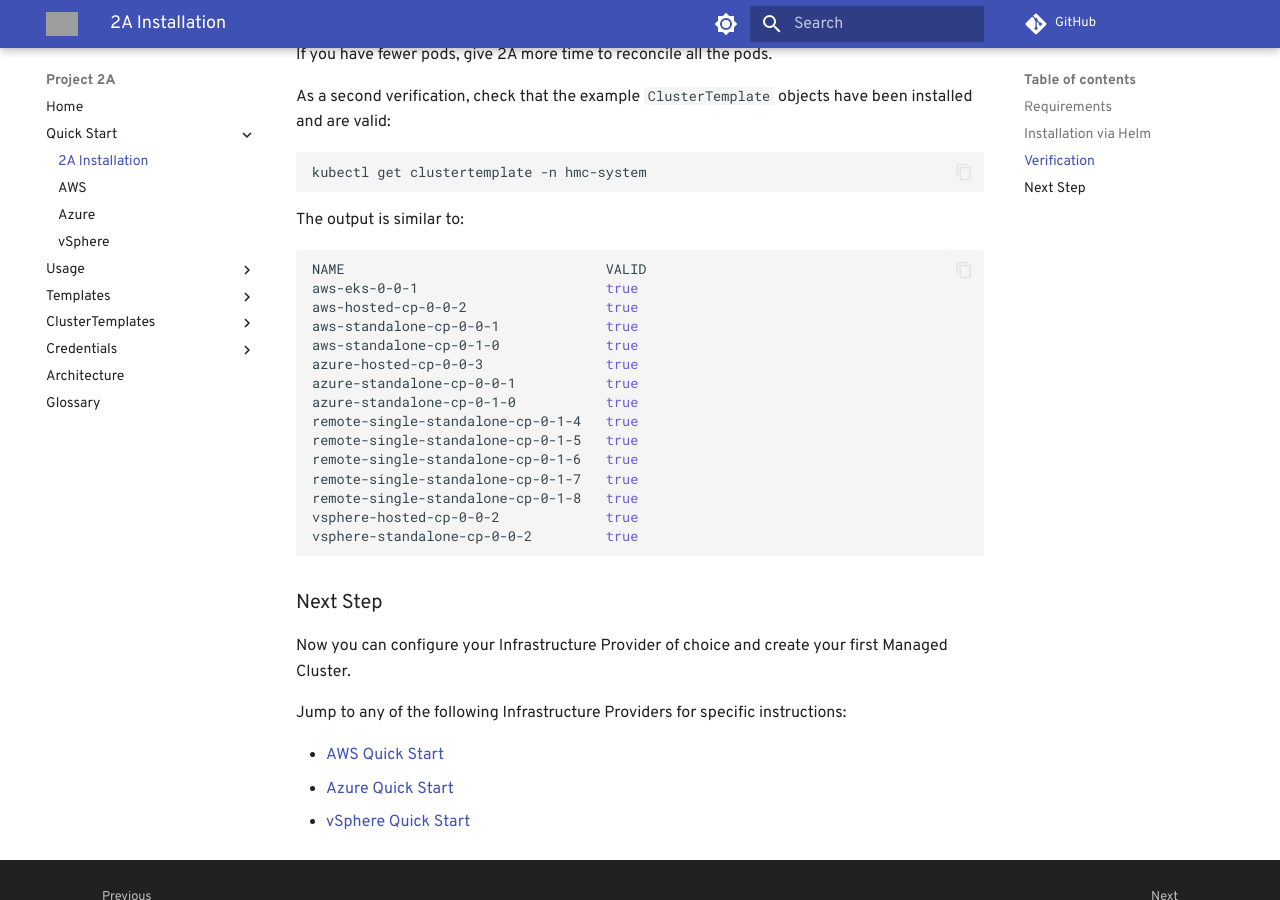
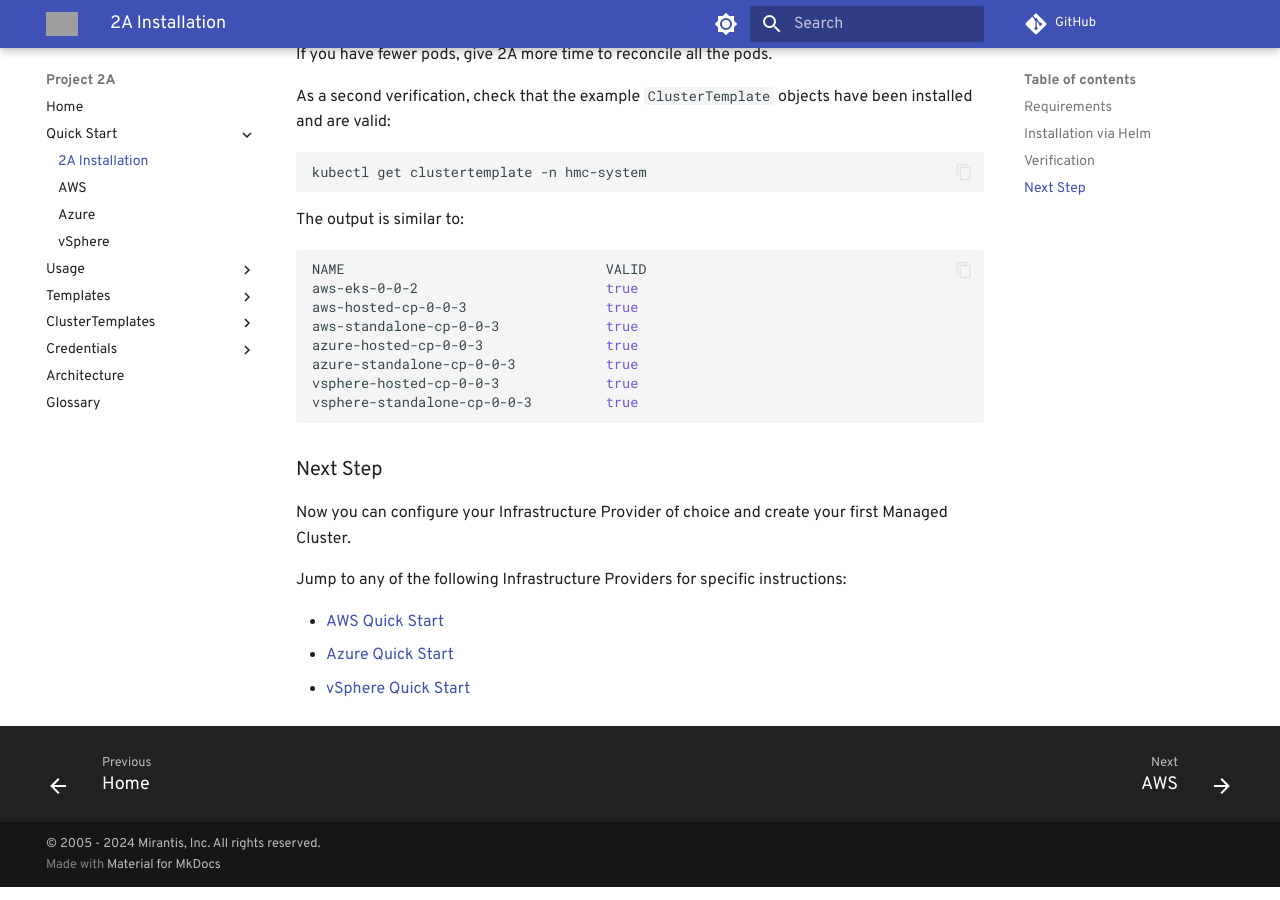
Before and after one commit to wrkode/project-2a-docs, an MkDocs documentation site: the page built from docs/quick-start/2a-installation.md, in a window 1280 px wide and 900 px high, scrolled down 1428 px. Built offline with MkDocs 1.6.1 and Material for MkDocs 9.7.7, drawn with Linux system fonts in a browser that asks for light colours; comment, search, counter and statistics services are not loaded; grey boxes are pictures that could not be loaded.

````diff
--- a/docs/quick-start/2a-installation.md
+++ b/docs/quick-start/2a-installation.md
@@ -72,20 +72,13 @@ The output is similar to:
 
 ```bash
 NAME                                VALID
-aws-eks-0-0-1                       true
-aws-hosted-cp-0-0-2                 true
-aws-standalone-cp-0-0-1             true
-aws-standalone-cp-0-1-0             true
+aws-eks-0-0-2                       true
+aws-hosted-cp-0-0-3                 true
+aws-standalone-cp-0-0-3             true
 azure-hosted-cp-0-0-3               true
-azure-standalone-cp-0-0-1           true
-azure-standalone-cp-0-1-0           true
-remote-single-standalone-cp-0-1-4   true
-remote-single-standalone-cp-0-1-5   true
-remote-single-standalone-cp-0-1-6   true
-remote-single-standalone-cp-0-1-7   true
-remote-single-standalone-cp-0-1-8   true
-vsphere-hosted-cp-0-0-2             true
-vsphere-standalone-cp-0-0-2         true
+azure-standalone-cp-0-0-3           true
+vsphere-hosted-cp-0-0-3             true
+vsphere-standalone-cp-0-0-3         true
 ```
 
 ### Next Step
````
Also changed, not shown: docs/quick-start/aws.md (+1 -1 lines), docs/quick-start/azure.md (+1 -1 lines), docs/quick-start/vsphere.md (+1 -1 lines), docs/usage/create-managed-cluster.md (+3 -3 lines).
